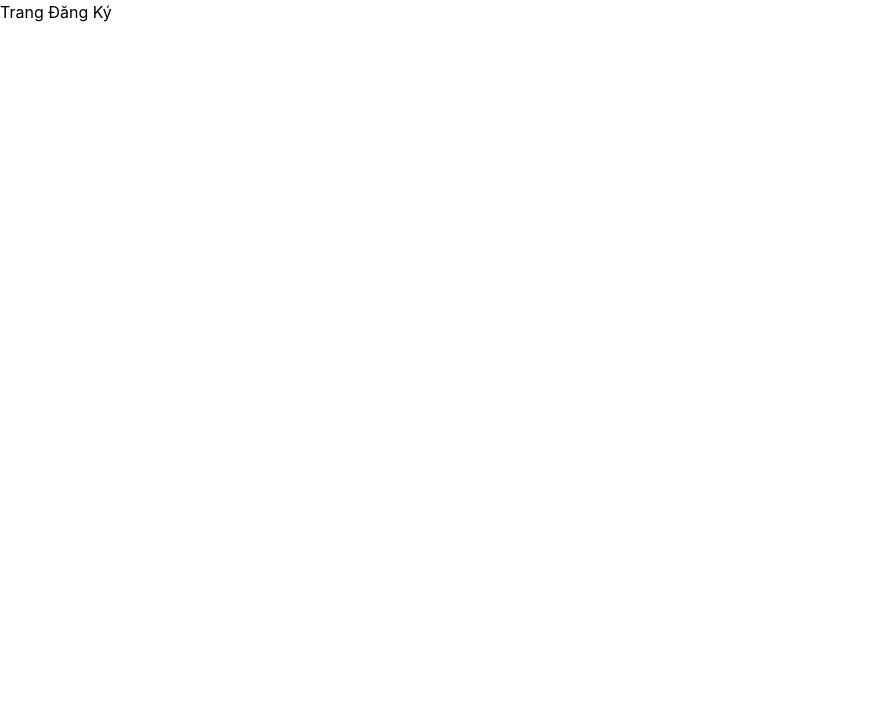
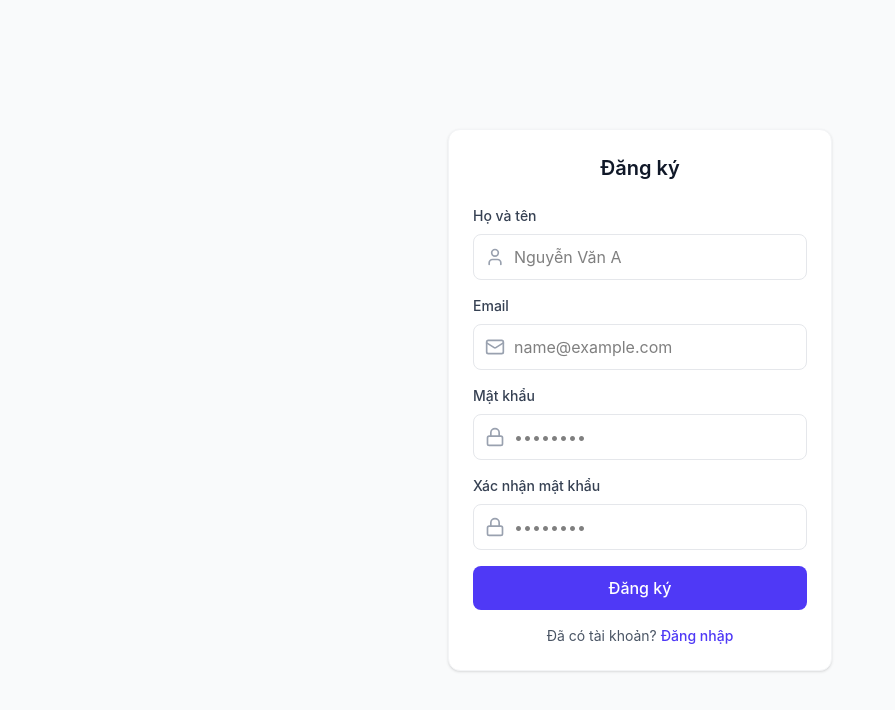
Before and after one commit to TuanKiet318/fe_gotogether, a React (Vite) app: page /register in a window 1280 px wide. Shown: the top 710 px of the page, without its empty margins (0-895 px from the left). Built offline with nearby package versions, Linux system fonts and the light colour scheme.

Commit message:
add registerpage

```diff
--- a/src/App.jsx
+++ b/src/App.jsx
@@ -3,6 +3,7 @@ import { Routes, Route } from "react-router-dom";
 import { ToastContainer } from "react-toastify";
 import "react-toastify/dist/ReactToastify.css";
 import LoginPage from "./page/LoginPage";
+import RegisterPage from "./page/RegisterPage";
 import ProtectedRoute from "./components/ProtectedRoute";
 // import SupplierDashboard from "./page/SupplierDashboard";
 import { AuthProvider } from "./context/AuthProvider";
@@ -13,6 +14,7 @@ const App = () => {
       <Routes>
         {/* Route công khai */}
         <Route path="/login" element={<LoginPage />} />
+        <Route path="/register" element={<RegisterPage />} />
         <Route
           path="/dashboard"
           element={<div>Trang Bảng Điều Khiển Người Dùng</div>}
--- /dev/null
+++ b/src/page/RegisterPage.jsx
@@ -0,0 +1,211 @@
+import React from "react";
+import { useForm } from "react-hook-form";
+import { Mail, Lock, User } from "lucide-react";
+import { Link, useNavigate } from "react-router-dom";
+import { toast } from "react-toastify";
+import API from "../service/api";
+
+export default function RegisterPage() {
+  const navigate = useNavigate();
+  const {
+    register,
+    handleSubmit,
+    reset,
+    formState: { errors, isSubmitting },
+  } = useForm({ mode: "onTouched" });
+
+  const onSubmit = handleSubmit(async (payload) => {
+    const toastId = toast.loading("Đang đăng ký...");
+    try {
+      const res = await API.post("/auth/register", payload, {
+        withCredentials: true,
+      });
+
+      if (!res?.data?.success)
+        throw new Error(res?.data?.message || "Đăng ký thất bại!");
+
+      toast.update(toastId, {
+        render: "🎉 Đăng ký thành công! Vui lòng đăng nhập.",
+        type: "success",
+        isLoading: false,
+        autoClose: 2000,
+      });
+
+      // ✅ Reset form
+      reset();
+
+      // ✅ Chuyển hướng sau 2 giây
+      setTimeout(() => navigate("/login"), 2000);
+    } catch (err) {
+      const message =
+        err?.response?.data?.message || err?.message || "Đăng ký thất bại.";
+      toast.update(toastId, {
+        render: message,
+        type: "error",
+        isLoading: false,
+        autoClose: 2200,
+      });
+    }
+  });
+
+  return (
+    <div className="min-h-screen bg-gray-50 flex items-center justify-center px-4">
+      <div className="w-full max-w-sm bg-white border border-gray-100 shadow-sm rounded-xl p-6">
+        <h1 className="text-xl font-semibold text-gray-900 text-center">
+          Đăng ký
+        </h1>
+        <form onSubmit={onSubmit} className="mt-6 space-y-4" noValidate>
+          {/* Tên */}
+          <div>
+            <label
+              htmlFor="name"
+              className="block text-sm font-medium text-gray-700 mb-2"
+            >
+              Họ và tên
+            </label>
+            <div className="relative">
+              <User className="absolute left-3 top-1/2 -translate-y-1/2 h-5 w-5 text-gray-400" />
+              <input
+                id="name"
+                type="text"
+                placeholder="Nguyễn Văn A"
+                className={`w-full pl-10 pr-3 py-2.5 rounded-lg border focus:ring-2 focus:ring-indigo-200 focus:border-indigo-300 transition ${
+                  errors.name
+                    ? "border-rose-300"
+                    : "border-gray-200 hover:border-gray-300"
+                }`}
+                {...register("name", { required: "Tên là bắt buộc" })}
+              />
+            </div>
+            {errors.name && (
+              <p className="text-rose-600 text-sm mt-1.5">
+                {errors.name?.message}
+              </p>
+            )}
+          </div>
+
+          {/* Email */}
+          <div>
+            <label
+              htmlFor="email"
+              className="block text-sm font-medium text-gray-700 mb-2"
+            >
+              Email
+            </label>
+            <div className="relative">
+              <Mail className="absolute left-3 top-1/2 -translate-y-1/2 h-5 w-5 text-gray-400" />
+              <input
+                id="email"
+                type="email"
+                placeholder="name@example.com"
+                autoComplete="email"
+                className={`w-full pl-10 pr-3 py-2.5 rounded-lg border focus:ring-2 focus:ring-indigo-200 focus:border-indigo-300 transition ${
+                  errors.email
+                    ? "border-rose-300"
+                    : "border-gray-200 hover:border-gray-300"
+                }`}
+                {...register("email", {
+                  required: "Email là bắt buộc",
+                  pattern: {
+                    value: /^[^\s@]+@[^\s@]+\.[^\s@]+$/,
+                    message: "Email không hợp lệ",
+                  },
+                })}
+              />
+            </div>
+            {errors.email && (
+              <p className="text-rose-600 text-sm mt-1.5">
+                {errors.email?.message}
+              </p>
+            )}
+          </div>
+
+          {/* Mật khẩu */}
+          <div>
+            <label
+              htmlFor="password"
+              className="block text-sm font-medium text-gray-700 mb-2"
+            >
+              Mật khẩu
+            </label>
+            <div className="relative">
+              <Lock className="absolute left-3 top-1/2 -translate-y-1/2 h-5 w-5 text-gray-400" />
+              <input
+                id="password"
+                type="password"
+                placeholder="••••••••"
+                autoComplete="new-password"
+                className={`w-full pl-10 pr-3 py-2.5 rounded-lg border focus:ring-2 focus:ring-indigo-200 focus:border-indigo-300 transition ${
+                  errors.password
+                    ? "border-rose-300"
+                    : "border-gray-200 hover:border-gray-300"
+                }`}
+                {...register("password", {
+                  required: "Mật khẩu là bắt buộc",
+                  minLength: { value: 6, message: "Tối thiểu 6 ký tự" },
+                })}
+              />
+            </div>
+            {errors.password && (
+              <p className="text-rose-600 text-sm mt-1.5">
+                {errors.password?.message}
+              </p>
+            )}
+          </div>
+
+          {/* Xác nhận mật khẩu */}
+          <div>
+            <label
+              htmlFor="confirmPassword"
+              className="block text-sm font-medium text-gray-700 mb-2"
+            >
+              Xác nhận mật khẩu
+            </label>
+            <div className="relative">
+              <Lock className="absolute left-3 top-1/2 -translate-y-1/2 h-5 w-5 text-gray-400" />
+              <input
+                id="confirmPassword"
+                type="password"
+                placeholder="••••••••"
+                autoComplete="new-password"
+                className={`w-full pl-10 pr-3 py-2.5 rounded-lg border focus:ring-2 focus:ring-indigo-200 focus:border-indigo-300 transition ${
+                  errors.confirmPassword
+                    ? "border-rose-300"
+                    : "border-gray-200 hover:border-gray-300"
+                }`}
+                {...register("confirmPassword", {
+                  required: "Xác nhận mật khẩu là bắt buộc",
+                  validate: (value, formValues) =>
+                    value === formValues.password || "Mật khẩu không khớp",
+                })}
+              />
+            </div>
+            {errors.confirmPassword && (
+              <p className="text-rose-600 text-sm mt-1.5">
+                {errors.confirmPassword?.message}
+              </p>
+            )}
+          </div>
+
+          <button
+            type="submit"
+            disabled={isSubmitting}
+            className="w-full disabled:opacity-70 bg-indigo-600 text-white font-medium py-2.5 rounded-lg hover:bg-indigo-700 transition focus:ring-4 focus:ring-indigo-200"
+          >
+            {isSubmitting ? "Đang xử lý..." : "Đăng ký"}
+          </button>
+        </form>
+
+        <div className="text-center text-sm text-gray-600 mt-4">
+          Đã có tài khoản?{" "}
+          <Link
+            to="/login"
+            className="text-indigo-600 hover:text-indigo-700 font-medium"
+          >
+            Đăng nhập
+          </Link>
+        </div>
+      </div>
+    </div>
+  );
+}
```
Also changed, not shown: 1 other file (tests, documents, lock files or other folders).
